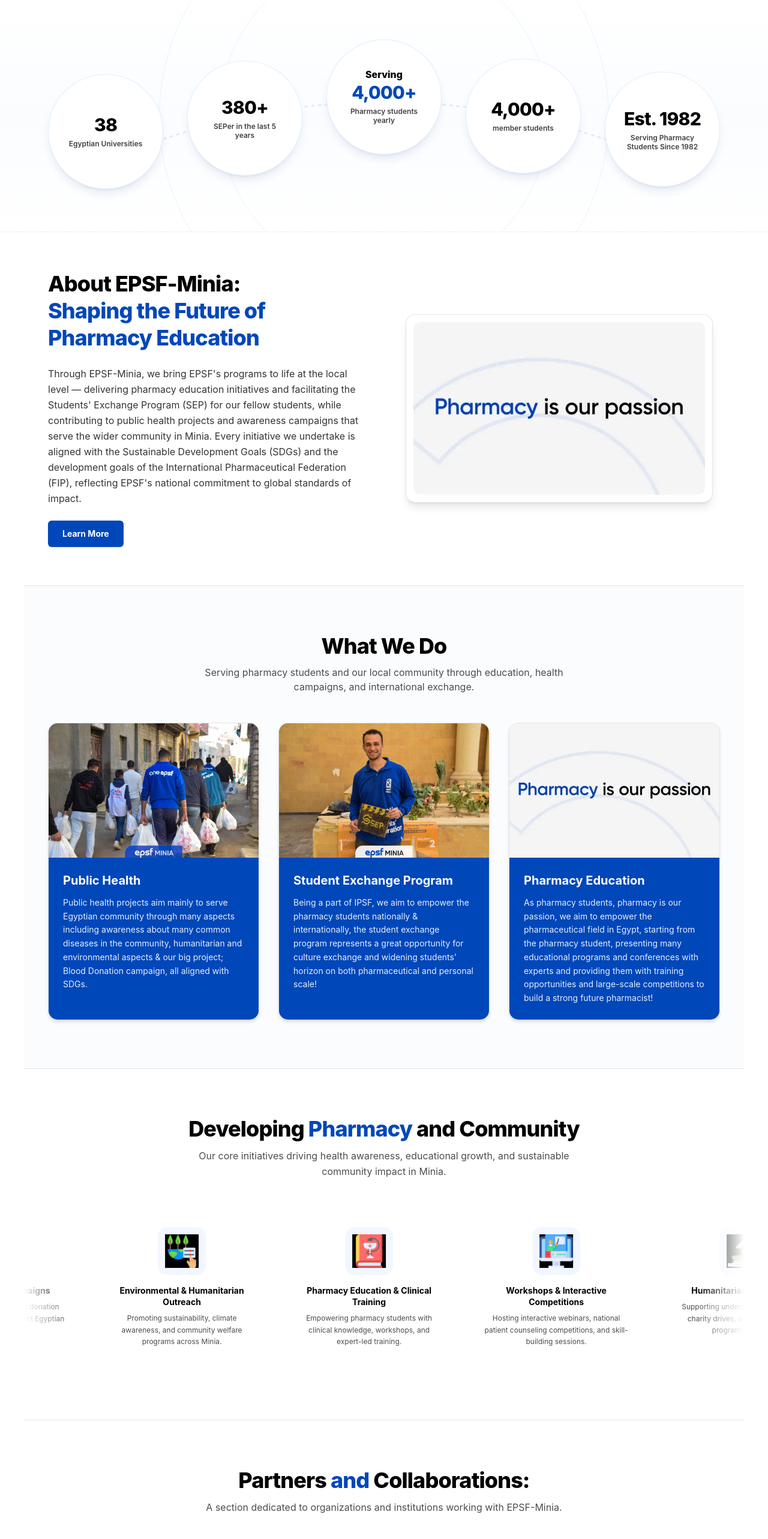
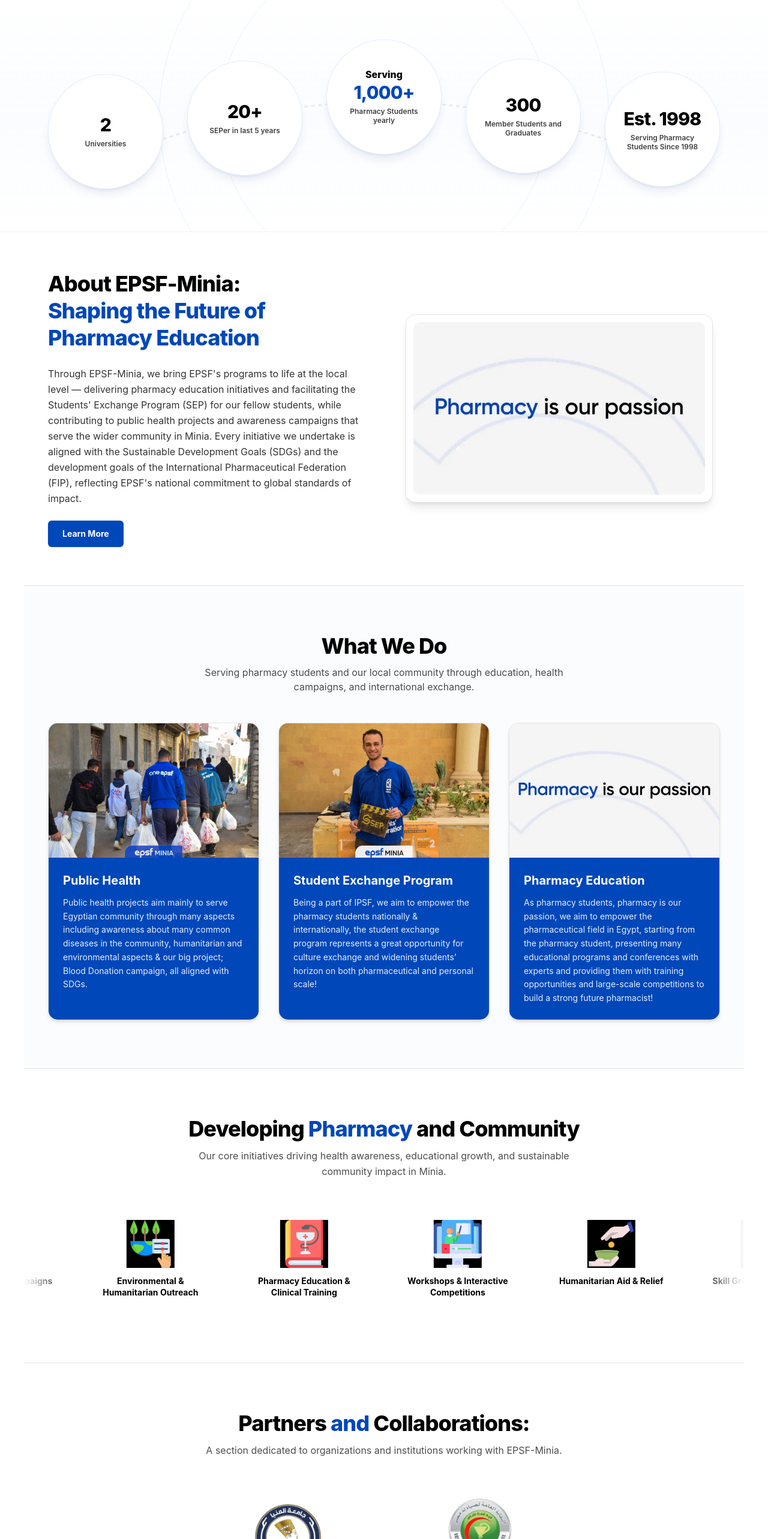
Before and after one commit to kamalalshinawi/epsf-minia, a React (Vite) app: page / in a window 1280 px wide. Shown: the part 778-3344 px from the top of the page at 60% size. Built offline with nearby package versions, Linux system fonts and the light colour scheme.

Commit message:
feat(home): update stats data, clean marquee icons, and unborder partner logos

```diff
--- a/src/pages/Home.tsx
+++ b/src/pages/Home.tsx
@@ -40,11 +40,11 @@
 }
 
 const STATS: HomeStat[] = [
-  { value: '38', label: 'Egyptian Universities' },
-  { value: '380+', label: 'SEPer in the last 5 years' },
-  { value: 'Serving', valueSub: '4,000+', label: 'Pharmacy students yearly' },
-  { value: '4,000+', label: 'member students' },
-  { value: 'Est. 1982', label: 'Serving Pharmacy Students Since 1982' },
+  { value: '2', label: 'Universities' },
+  { value: '20+', label: 'SEPer in last 5 years' },
+  { value: 'Serving', valueSub: '1,000+', label: 'Pharmacy Students yearly' },
+  { value: '300', label: 'Member Students and Graduates' },
+  { value: 'Est. 1998', label: 'Serving Pharmacy Students Since 1998' },
 ]
 
 const FOCUS_AREAS: FocusArea[] = [
@@ -326,21 +326,18 @@
         <div className="pointer-events-none absolute left-0 top-0 z-10 h-full w-20 bg-gradient-to-r from-white to-transparent" />
         <div className="pointer-events-none absolute right-0 top-0 z-10 h-full w-20 bg-gradient-to-l from-white to-transparent" />
 
-        <div className="flex w-max animate-marquee space-x-6 hover:[animation-play-state:paused] py-4">
+        <div className="flex w-max animate-marquee space-x-8 hover:[animation-play-state:paused] py-4">
           {[...IMPACT_PILLARS, ...IMPACT_PILLARS].map((pillar, idx) => (
             <div
               key={`${pillar.title}-${idx}`}
-              className="flex w-72 flex-col items-center text-center rounded-2xl bg-white p-6 transition-all duration-300 shrink-0 group"
+              className="flex w-56 flex-col items-center text-center p-3 transition-all duration-300 shrink-0 group"
             >
-              <div className="flex h-20 w-20 items-center justify-center rounded-2xl bg-blue-50/80 p-3 mb-4 transition-transform duration-300 group-hover:scale-110">
+              <div className="h-20 w-20 flex items-center justify-center mb-3 transition-transform duration-300 group-hover:scale-110">
                 <img src={pillar.icon} alt={pillar.title} className="h-full w-full object-contain" />
               </div>
-              <h3 className="text-sm font-bold text-black mb-2 leading-snug group-hover:text-[#0047ba] transition-colors line-clamp-2">
+              <h3 className="text-sm font-bold text-black leading-snug group-hover:text-[#0047ba] transition-colors line-clamp-2">
                 {pillar.title}
               </h3>
-              <p className="text-xs leading-relaxed text-black/70 line-clamp-3">
-                {pillar.description}
-              </p>
             </div>
           ))}
         </div>
@@ -361,9 +358,9 @@
           {PARTNERS.map(({ name, subtitle, logo }) => (
             <div
               key={name}
-              className="flex flex-col items-center justify-center p-6 rounded-2xl bg-white border border-black/10 shadow-xs hover:shadow-md transition-all duration-300 hover:-translate-y-1 w-64 group"
+              className="flex flex-col items-center justify-center p-4 transition-all duration-300 hover:-translate-y-1 w-64 group"
             >
-              <div className="h-28 w-28 flex items-center justify-center mb-4 overflow-hidden rounded-full p-2 bg-slate-50 border border-black/5 group-hover:scale-105 transition-transform">
+              <div className="h-28 w-28 flex items-center justify-center mb-4 overflow-hidden rounded-full group-hover:scale-105 transition-transform">
                 <img src={logo} alt={name} className="h-full w-full object-contain rounded-full" />
               </div>
               <h3 className="text-base font-bold text-black group-hover:text-[#0047ba] transition-colors">{name}</h3>
```
